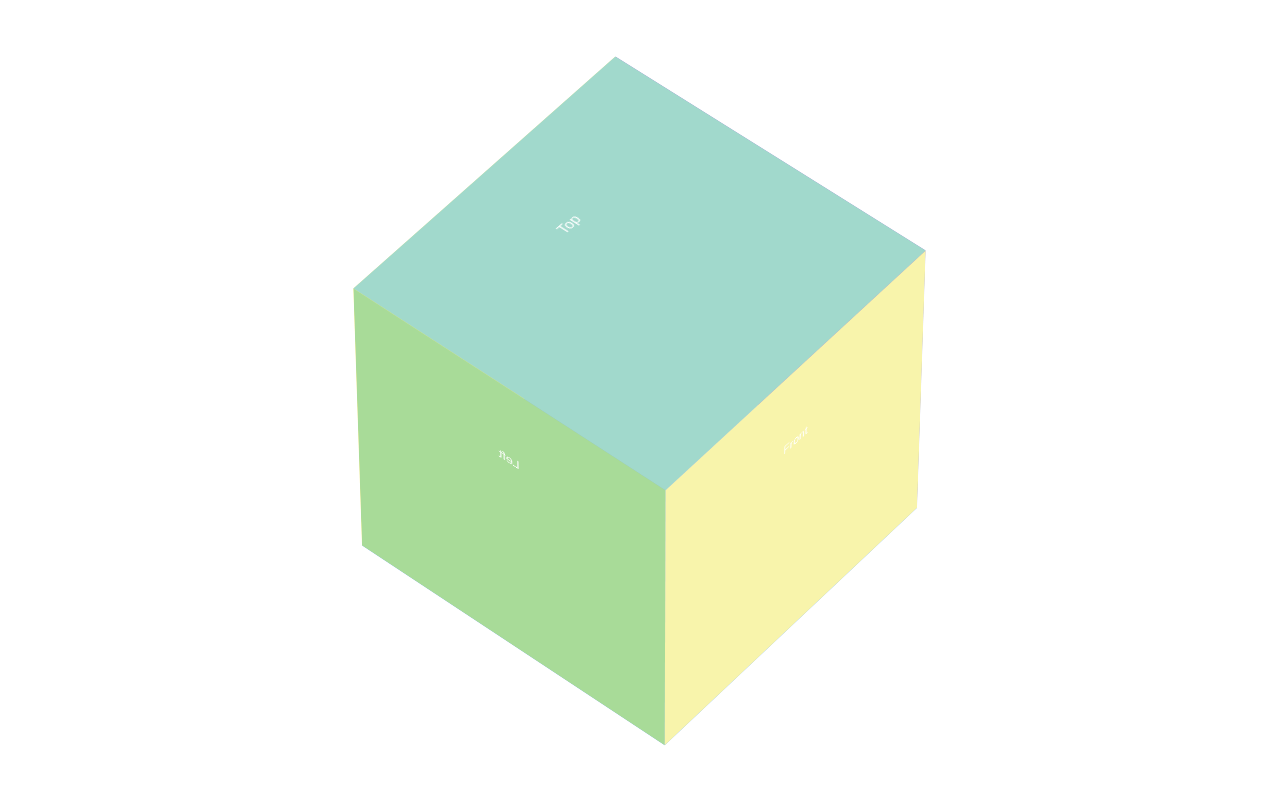
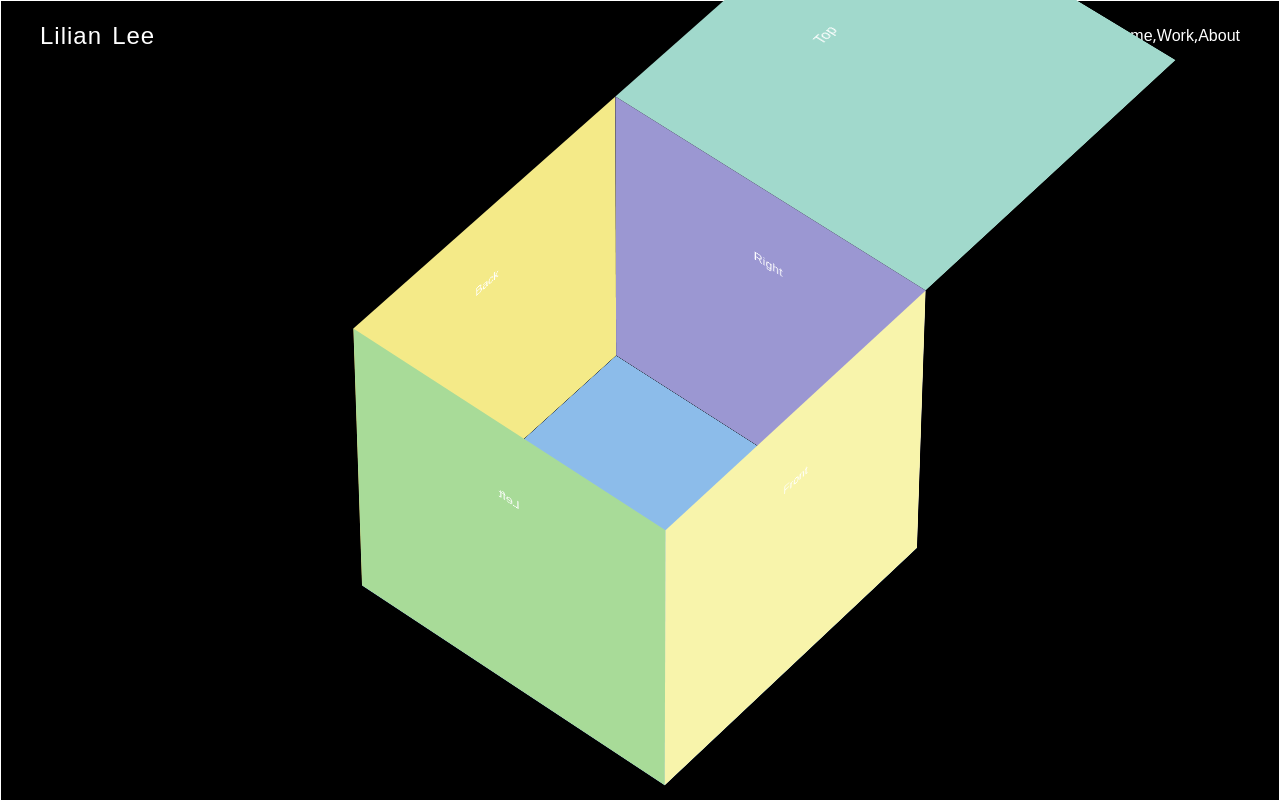
Before and after one commit to lilianlee0213/Portfolio-of-Lilian-Lee, a React (Create React App) app: page / in a window 1280 px wide. Shown: the top 800 px of the page. Built offline with nearby package versions, Linux system fonts and the light colour scheme; a web font is replaced by a local one.

Commit message:
cube scroll sticky

```diff
--- a/src/components/Home/index.js
+++ b/src/components/Home/index.js
@@ -3,42 +3,19 @@ import './style.css';
 import {motion, useScroll, useTransform} from 'framer-motion';
 export default function Home() {
 	const cubeRef = useRef(null);
-	const [isMoving, setIsMoving] = useState(false);
-	const [mousePosition, setMousePosition] = useState({x: 0, y: 0});
-	const handleMouseDown = (event) => {
-		setIsMoving(true);
-		setMousePosition({x: event.clientX, y: event.clientY});
-	};
-	const handleMouseMove = (event) => {
-		const rotateX = event.clientX - mousePosition.x / 4;
-		const rotateY = event.clientY - mousePosition.y / 4;
-		if (!isMoving) return;
-		cubeRef.current.style.transform = `rotateX(${rotateX}deg) rotateY(${rotateY}deg)`;
-		setMousePosition({x: event.clientX, y: event.clientY});
-	};
-	const handleMouseUp = () => {
-		setIsMoving(false);
-	};
+	const targetRef = useRef(null);
+	const {scrollYProgress} = useScroll({
+		target: targetRef,
+		offset: ['start end', 'end start'],
+	});
+	const openBox = useTransform(scrollYProgress, [0, 0.3], [-500, 400]);
 
-	// const targetRef = useRef(null);
-	// const {scrollYProgress} = useScroll({
-	// 	target: targetRef,
-	// 	offset: ['start end', 'end start'],
-	// });
-	// const y = useTransform(scrollYProgress, [0, 0.2], [220, 0]);
-	// const textToRight = useTransform(scrollYProgress, [0, 0.4], [-500, 30]);
-	// const textToLeft = useTransform(scrollYProgress, [0, 0.4], [500, -60]);
 	return (
 		<div className="section-wrapper">
-			<section id="home" className="section section-1">
-				<div className="h-100 ff-main section-1-container">
-					<div className="absolute cube-container">
-						<div
-							ref={cubeRef}
-							className="cube"
-							onMouseDown={handleMouseDown}
-							onMouseMove={handleMouseMove}
-							onMouseUp={handleMouseUp}>
+			<section id="home" className="section section-1" ref={targetRef}>
+				<div className=" h-100 ff-main section-1-container">
+					<div className="sticky cube-container">
+						<div ref={cubeRef} className="cube">
 							<div id="front" className="card">
 								Front
 							</div>
@@ -51,9 +28,9 @@ export default function Home() {
 							<div id="right" className="card">
 								Right
 							</div>
-							<div id="top" className="card">
+							<motion.div style={{left: openBox}} id="top" className="card">
 								Top
-							</div>
+							</motion.div>
 							<div id="bottom" className="card">
 								Bottom
 							</div>
--- a/src/components/Home/style.css
+++ b/src/components/Home/style.css
@@ -1,11 +1,11 @@
 .section-1 {
-	background-color: white;
+	height: 500vh;
 }
 .cube-container {
-	position: absolute;
-	top: 50%;
-	left: 50%;
-	transform: translate(-50%, -50%);
+	display: flex;
+	justify-content: center;
+	align-items: center;
+	top: 30%;
 	perspective: 10000px;
 }
 .cube {
@@ -45,10 +45,18 @@
 	transform: rotateX(90deg);
 }
 #bottom {
+	top: 200px;
 	background-color: var(--blue);
-
 	transform: rotateX(-90deg);
-	top: 200px;
+}
+.section-1-text {
+	top: 50%;
+	left: 50%;
+	transform: translate(-50%, -50%);
+}
+.section-1-text h1 {
+	font-size: 18vw;
+	letter-spacing: -30px;
 }
 .circle {
 	width: 400px;
--- a/src/styles/utilities.css
+++ b/src/styles/utilities.css
@@ -117,7 +117,7 @@ body {
 	background-color: black;
 	color: white;
 	font-family: var(--ff-main);
-	/* overflow-x: hidden; */
+	overflow-x: hidden;
 }
 .section {
 	height: 100vh;
```
